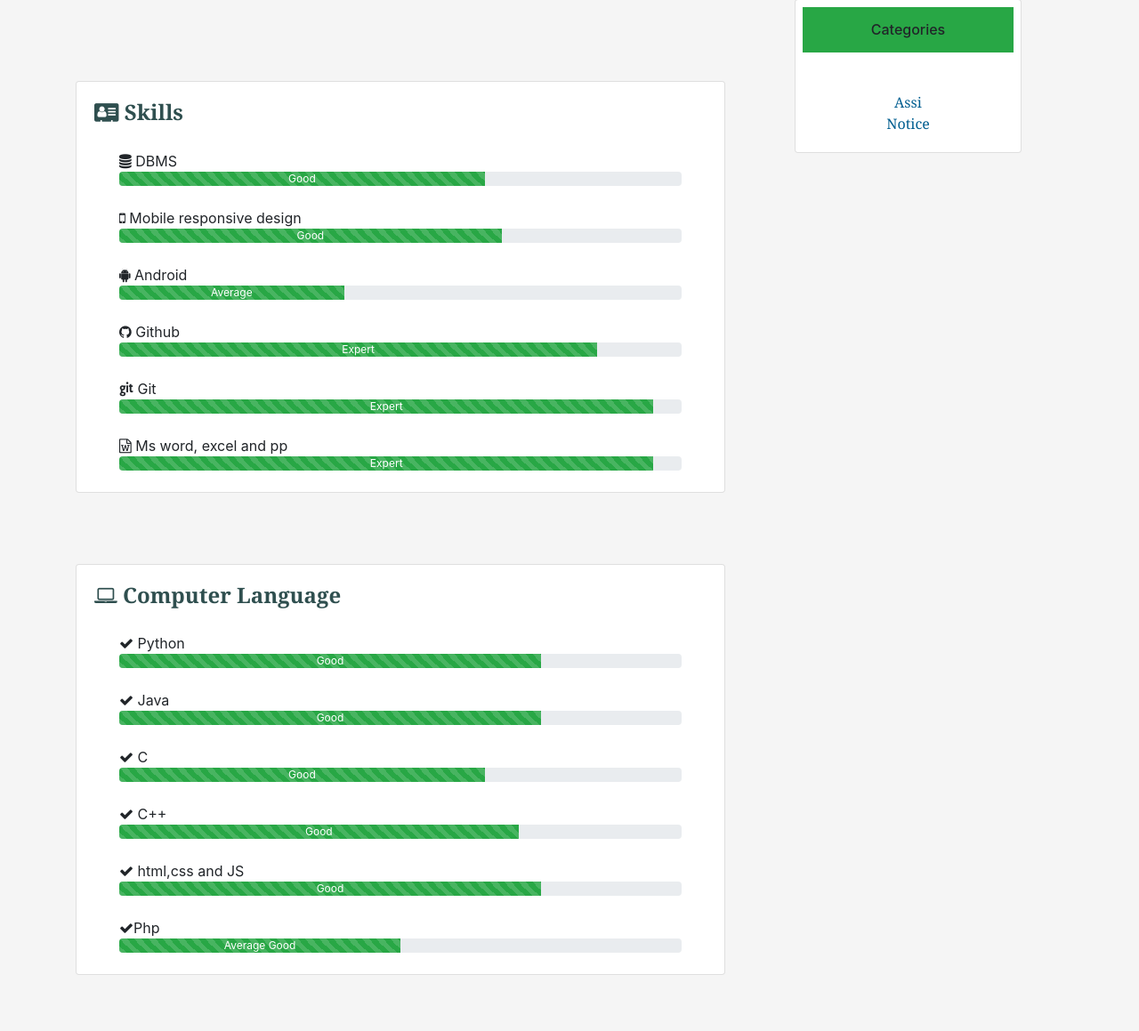
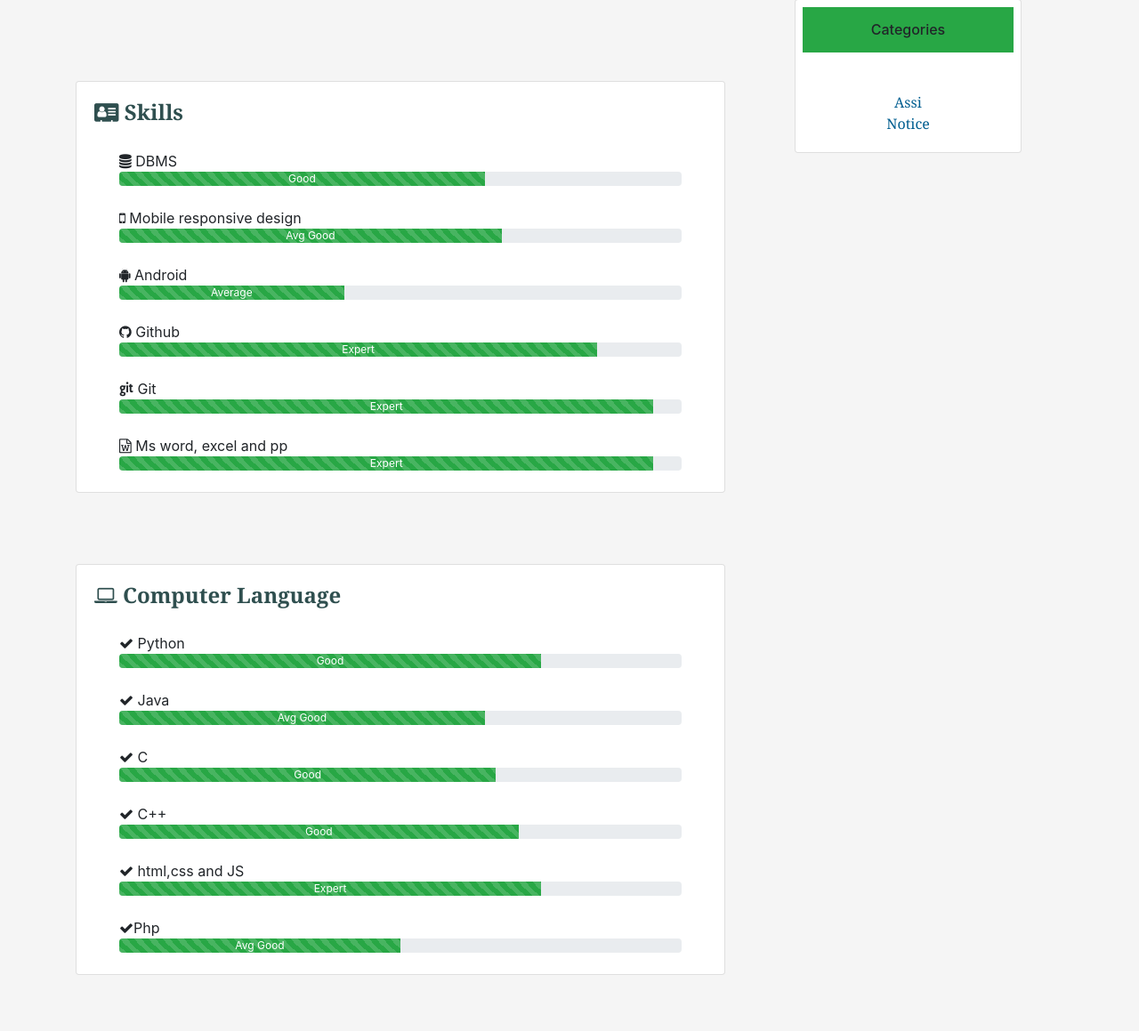
Before and after one commit to ayanchyaziz123/azizchy, a Django app: page /aboutMe/ in a window 1280 px wide. Shown: the part 997-2156 px from the top of the page at 89% size. Run offline with Django 3.2, Linux system fonts and the light colour scheme; data comes from the database, SQL or seed files in the repository; some libraries are stand-ins or nearby versions.

Commit message:
edit aboutme

```diff
--- a/templates/aboutMe.html
+++ b/templates/aboutMe.html
@@ -82,7 +82,7 @@
 </div><br>
  <span class="ml-5"><i class="fa fa-mobile" aria-hidden="true"></i> Mobile responsive design</span>
   <div class="progress ml-5 mr-5">
-  <div class="progress-bar progress-bar-striped bg-success" role="progressbar" style="width: 68%" aria-valuenow="25" aria-valuemin="0" aria-valuemax="100">Good</div>
+  <div class="progress-bar progress-bar-striped bg-success" role="progressbar" style="width: 68%" aria-valuenow="25" aria-valuemin="0" aria-valuemax="100">Avg Good</div>
 </div><br>
  <span class="ml-5"><i class="fa fa-android" aria-hidden="true"></i> Android</span>
   <div class="progress ml-5 mr-5">
@@ -131,11 +131,11 @@
 </div><br>
   <span class="ml-5"><i class="fa fa-check" aria-hidden="true"></i> Java</span>
     <div class="progress ml-5 mr-5">
-  <div class="progress-bar progress-bar-striped bg-success" role="progressbar" style="width: 75%" aria-valuenow="25" aria-valuemin="0" aria-valuemax="100">Good</div>
+  <div class="progress-bar progress-bar-striped bg-success" role="progressbar" style="width: 65%" aria-valuenow="25" aria-valuemin="0" aria-valuemax="100">Avg Good</div>
 </div><br>
    <span class="ml-5"><i class="fa fa-check" aria-hidden="true"></i> C</span>
      <div class="progress ml-5 mr-5">
-  <div class="progress-bar progress-bar-striped bg-success" role="progressbar" style="width: 65%" aria-valuenow="25" aria-valuemin="0" aria-valuemax="100">Good</div>
+  <div class="progress-bar progress-bar-striped bg-success" role="progressbar" style="width: 67%" aria-valuenow="25" aria-valuemin="0" aria-valuemax="100">Good</div>
 </div><br>
     <span class="ml-5"><i class="fa fa-check" aria-hidden="true"></i> C++</span>
       <div class="progress ml-5 mr-5">
@@ -143,11 +143,11 @@
 </div><br>
      <span class="ml-5"><i class="fa fa-check" aria-hidden="true"></i> html,css and JS</span>
        <div class="progress ml-5 mr-5">
-  <div class="progress-bar progress-bar-striped bg-success" role="progressbar" style="width: 75%" aria-valuenow="25" aria-valuemin="0" aria-valuemax="100">Good</div>
+  <div class="progress-bar progress-bar-striped bg-success" role="progressbar" style="width: 75%" aria-valuenow="25" aria-valuemin="0" aria-valuemax="100">Expert</div>
 </div><br>
       <span class="ml-5"><i class="fa fa-check" aria-hidden="true"></i>Php</span>
         <div class="progress ml-5 mr-5">
-  <div class="progress-bar progress-bar-striped bg-success" role="progressbar" style="width: 50%" aria-valuenow="25" aria-valuemin="0" aria-valuemax="100"> Average Good</div>
+  <div class="progress-bar progress-bar-striped bg-success" role="progressbar" style="width: 50%" aria-valuenow="25" aria-valuemin="0" aria-valuemax="100"> Avg Good</div>
 </div><br>
 
 </div>
```
